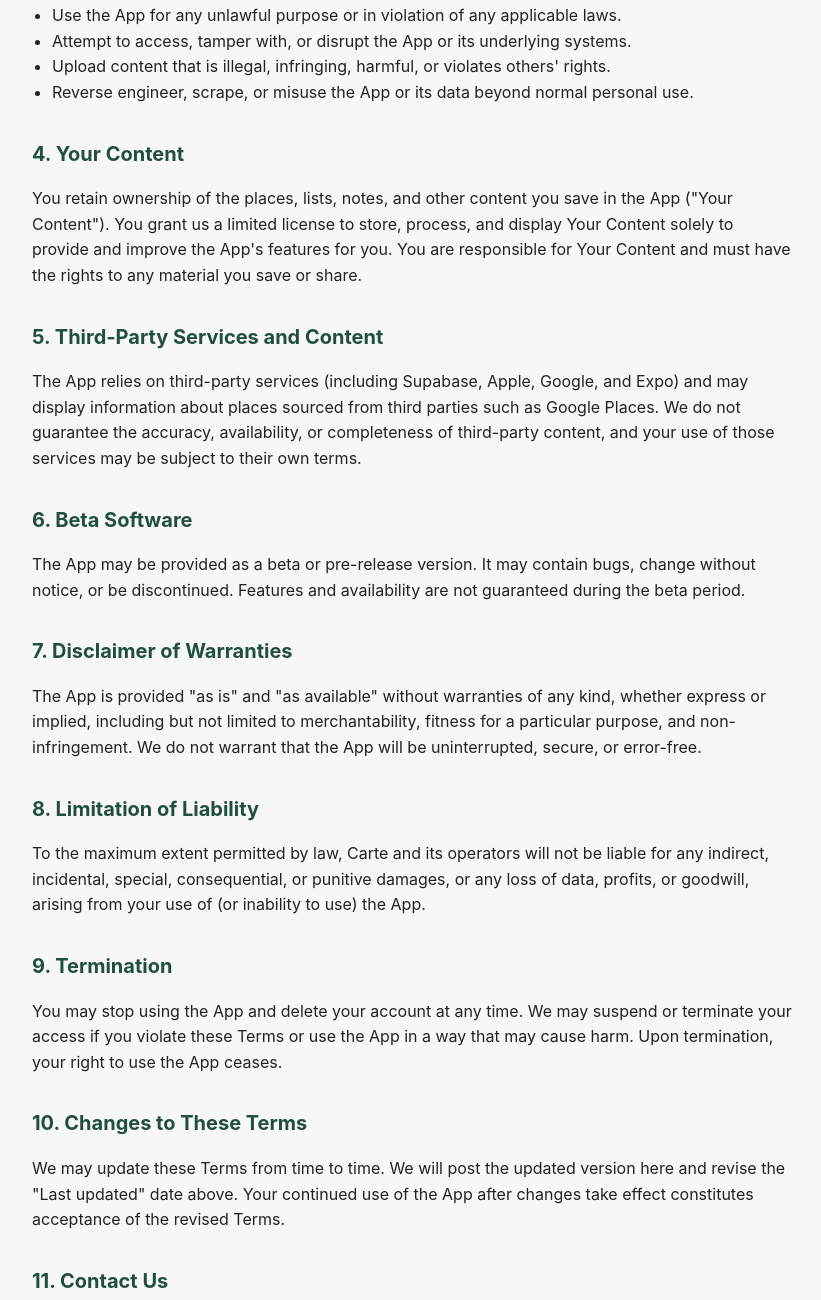
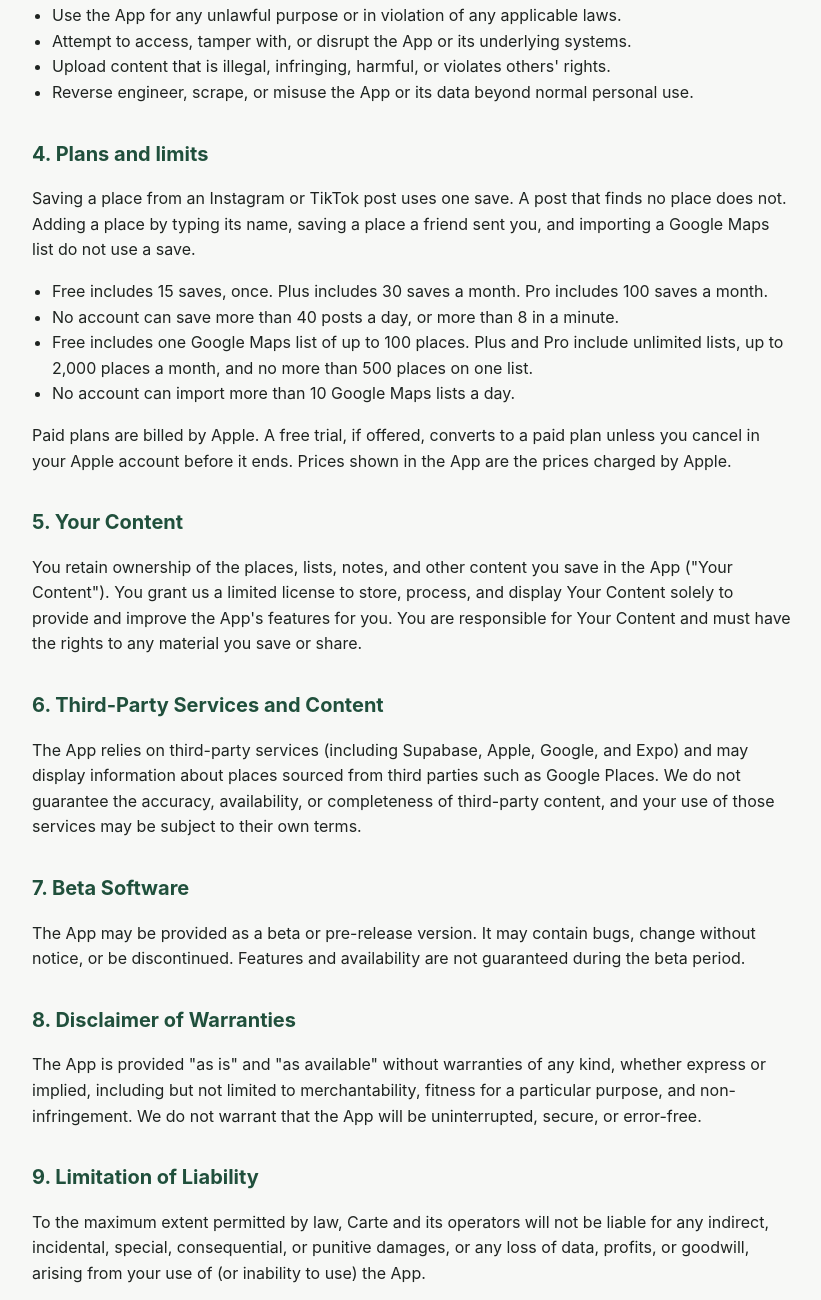
Before and after one commit to eric1lin/carte-legal, a plain HTML site: page terms.html in a window 1280 px wide. Shown: the part 667-1967 px from the top of the page, without its empty margins (228-1049 px from the left). Drawn offline with Linux system fonts and the light colour scheme.

Commit message:
Add the plan limits to the terms.
Co-authored-by: Cursor <cursoragent@cursor.com>

```diff
--- a/terms.html
+++ b/terms.html
@@ -30,7 +30,7 @@
 <body>
   <main>
     <h1>Carte Terms of Service</h1>
-    <p class="updated">Last updated: June 17, 2026</p>
+    <p class="updated">Last updated: November 13, 2026</p>
 
     <p>
       These Terms of Service ("Terms") govern your use of the Carte mobile application
@@ -47,8 +47,8 @@
     <h2>2. Your Account</h2>
     <p>
       You are responsible for maintaining the security of your account and for all activity
-      that occurs under it. You may sign in using email/password, Sign in with Apple, or
-      Sign in with Google. Notify us promptly of any unauthorized use of your account.
+      that occurs under it. You may sign in using Sign in with Apple, Sign in with
+      Google, or email/password. Notify us promptly of any unauthorized use of your account.
     </p>
 
     <h2>3. Acceptable Use</h2>
@@ -60,7 +60,25 @@
       <li>Reverse engineer, scrape, or misuse the App or its data beyond normal personal use.</li>
     </ul>
 
-    <h2>4. Your Content</h2>
+    <h2>4. Plans and limits</h2>
+    <p>
+      Saving a place from an Instagram or TikTok post uses one save. A post that finds no place
+      does not. Adding a place by typing its name, saving a place a friend sent you, and
+      importing a Google Maps list do not use a save.
+    </p>
+    <ul>
+      <li>Free includes 15 saves, once. Plus includes 30 saves a month. Pro includes 100 saves a month.</li>
+      <li>No account can save more than 40 posts a day, or more than 8 in a minute.</li>
+      <li>Free includes one Google Maps list of up to 100 places. Plus and Pro include unlimited lists, up to 2,000 places a month, and no more than 500 places on one list.</li>
+      <li>No account can import more than 10 Google Maps lists a day.</li>
+    </ul>
+    <p>
+      Paid plans are billed by Apple. A free trial, if offered, converts to a paid plan unless
+      you cancel in your Apple account before it ends. Prices shown in the App are the prices
+      charged by Apple.
+    </p>
+
+    <h2>5. Your Content</h2>
     <p>
       You retain ownership of the places, lists, notes, and other content you save in the App
       ("Your Content"). You grant us a limited license to store, process, and display Your
@@ -68,7 +86,7 @@
       for Your Content and must have the rights to any material you save or share.
     </p>
 
-    <h2>5. Third-Party Services and Content</h2>
+    <h2>6. Third-Party Services and Content</h2>
     <p>
       The App relies on third-party services (including Supabase, Apple, Google, and Expo) and
       may display information about places sourced from third parties such as Google Places.
@@ -76,14 +94,14 @@
       and your use of those services may be subject to their own terms.
     </p>
 
-    <h2>6. Beta Software</h2>
+    <h2>7. Beta Software</h2>
     <p>
       The App may be provided as a beta or pre-release version. It may contain bugs, change
       without notice, or be discontinued. Features and availability are not guaranteed during
       the beta period.
     </p>
 
-    <h2>7. Disclaimer of Warranties</h2>
+    <h2>8. Disclaimer of Warranties</h2>
     <p>
       The App is provided "as is" and "as available" without warranties of any kind, whether
       express or implied, including but not limited to merchantability, fitness for a
@@ -91,28 +109,28 @@
       uninterrupted, secure, or error-free.
     </p>
 
-    <h2>8. Limitation of Liability</h2>
+    <h2>9. Limitation of Liability</h2>
     <p>
       To the maximum extent permitted by law, Carte and its operators will not be liable for
       any indirect, incidental, special, consequential, or punitive damages, or any loss of
       data, profits, or goodwill, arising from your use of (or inability to use) the App.
     </p>
 
-    <h2>9. Termination</h2>
+    <h2>10. Termination</h2>
     <p>
       You may stop using the App and delete your account at any time. We may suspend or
       terminate your access if you violate these Terms or use the App in a way that may cause
       harm. Upon termination, your right to use the App ceases.
     </p>
 
-    <h2>10. Changes to These Terms</h2>
+    <h2>11. Changes to These Terms</h2>
     <p>
       We may update these Terms from time to time. We will post the updated version here and
       revise the "Last updated" date above. Your continued use of the App after changes take
       effect constitutes acceptance of the revised Terms.
     </p>
 
-    <h2>11. Contact Us</h2>
+    <h2>12. Contact Us</h2>
     <p>
       If you have questions about these Terms, contact us at:
       <br />
```
